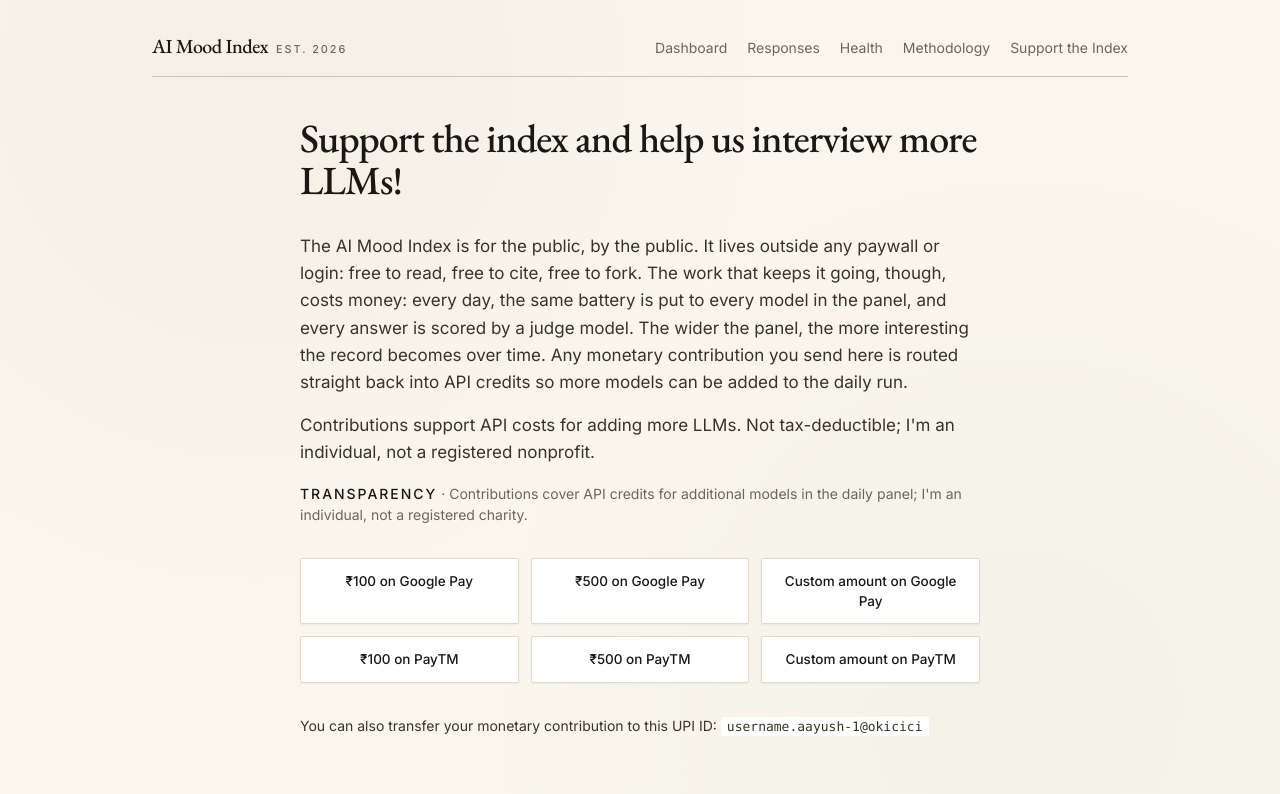
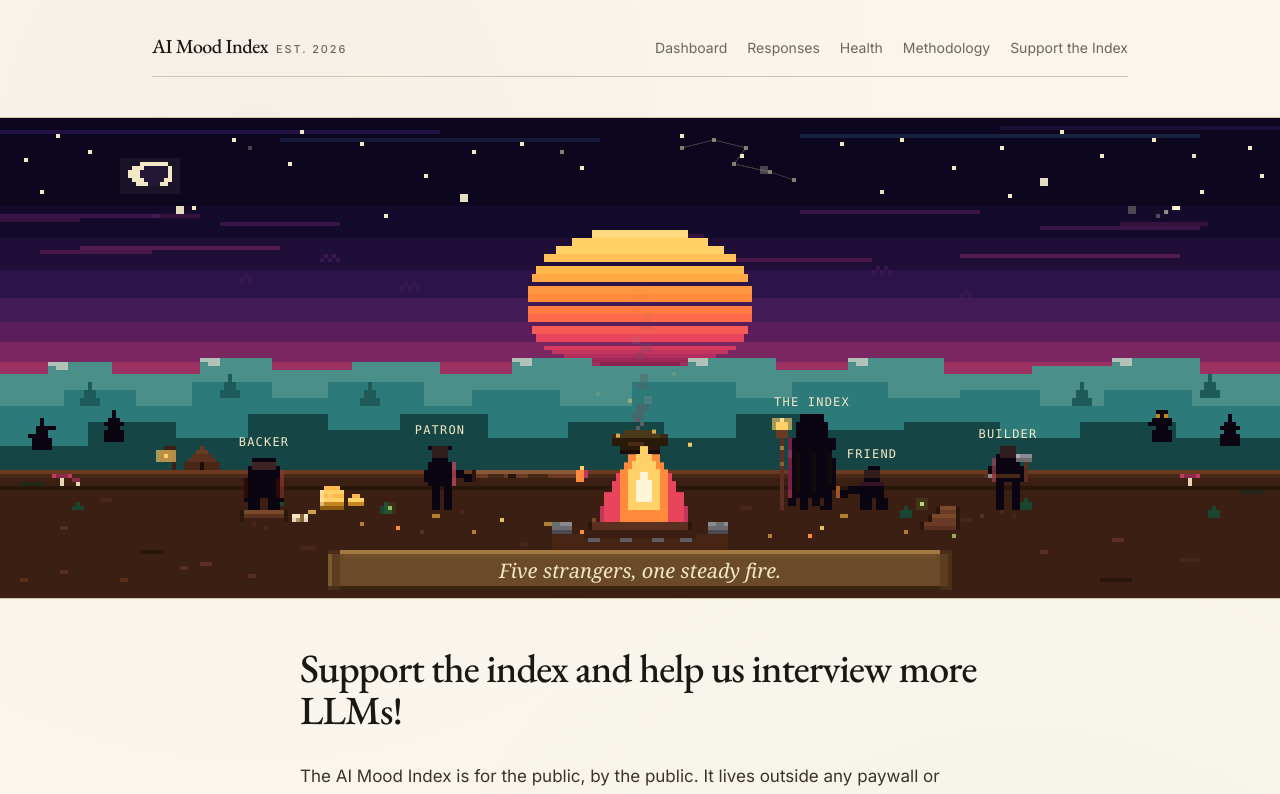
Before and after one commit to aayush-agrwl/lived-model-index, a Next.js app: page /support in a window 1280 px wide. Shown: the top 794 px of the page. Built offline with nearby package versions, Linux system fonts and the light colour scheme.

Commit message:
Add pixel art hero to Support page

```diff
--- a/app/support/page.tsx
+++ b/app/support/page.tsx
@@ -1,3 +1,5 @@
+import SupportHeroSvg from "@/components/support-hero-svg";
+
 export const metadata = {
   title: "Support the Index · AI Mood Index",
 };
@@ -34,7 +36,13 @@
 
 export default function SupportPage() {
   return (
-    <div className="mx-auto max-w-[680px] space-y-8">
+    <>
+      {/* Edge-to-edge hero — breaks out of the layout's max-w-5xl parent */}
+      <section className="mt-6 w-screen ml-[calc(50%-50vw)] mr-[calc(50%-50vw)]">
+        <SupportHeroSvg />
+      </section>
+
+      <div className="mx-auto mt-12 max-w-[680px] space-y-8">
         <section>
           <h1 className="font-serif text-[40px] font-medium leading-[1.05] tracking-tight text-[var(--foreground)]">
             Support the index and help us interview more LLMs!
@@ -85,5 +93,6 @@
           </code>
         </p>
       </div>
+    </>
   );
 }
--- /dev/null
+++ b/components/support-hero-svg.tsx
@@ -0,0 +1,37 @@
+import { readFileSync } from "node:fs";
+import path from "node:path";
+
+// Read the SVG at module load time (server-only). Embedding it inline keeps
+// the hero paint synchronous — no async <img> flash before the scene loads.
+let supportHeroSvg = "";
+try {
+  supportHeroSvg = readFileSync(
+    path.join(process.cwd(), "public", "support-hero.svg"),
+    "utf8"
+  );
+} catch {
+  supportHeroSvg = "";
+}
+
+export default function SupportHeroSvg() {
+  return (
+    <figure
+      className="pixel-art relative w-full overflow-hidden border-y border-[var(--rule)] bg-[#120a2a]"
+      aria-label="Pixel art: five figures gathered around a campfire under a starlit sky. A backer with coins, a patron feeding the fire, the tall cloaked Index holding a glowing staff, a friend warming hands, and a builder with a hammer. An owl watches from a tree. Caption: Five strangers, one steady fire."
+    >
+      {supportHeroSvg ? (
+        <div
+          className="block h-auto max-h-[62vh] w-full [&>svg]:block [&>svg]:h-auto [&>svg]:max-h-[62vh] [&>svg]:w-full"
+          dangerouslySetInnerHTML={{ __html: supportHeroSvg }}
+        />
+      ) : (
+        // eslint-disable-next-line @next/next/no-img-element
+        <img
+          src="/support-hero.svg"
+          alt=""
+          className="block h-auto max-h-[62vh] w-full"
+        />
+      )}
+    </figure>
+  );
+}
```
Also changed, not shown: public/support-hero.svg (added). Lines whose indentation alone changed are shown as unchanged.
